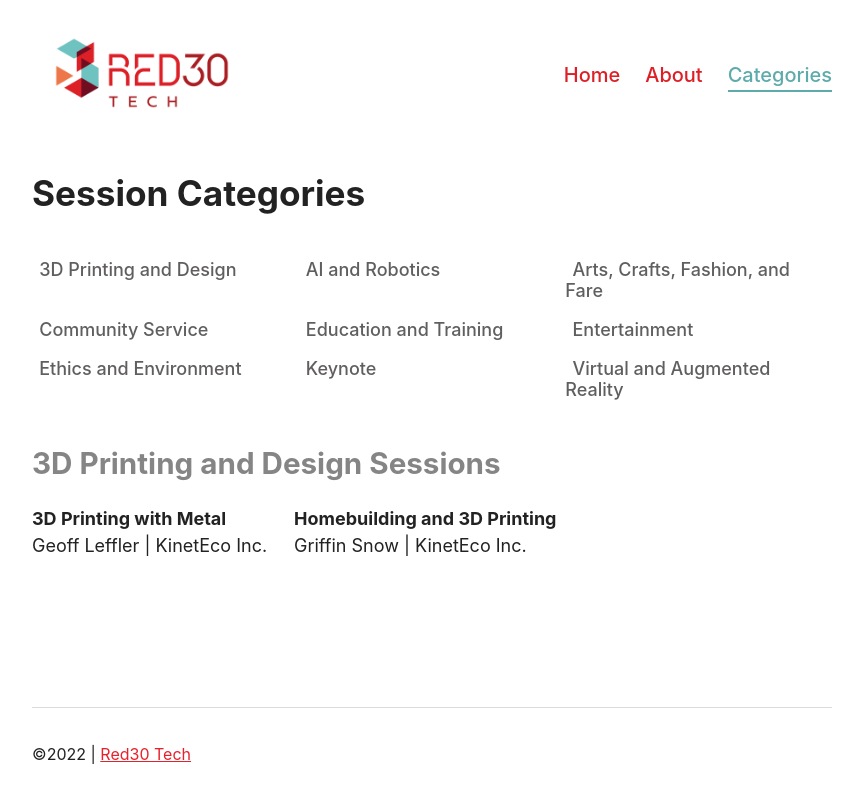
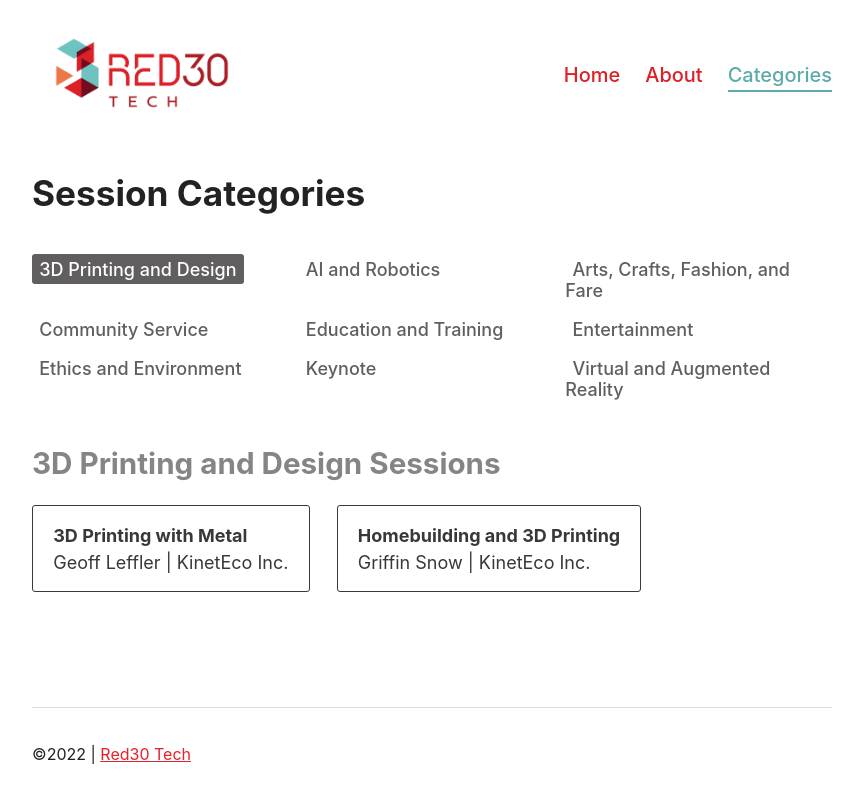
Before and after one commit to Anzhelika007/Courses, a React (Create React App) app in the folder 2-app-routes/: page /categories/3d-printing-and-design in a window 1280 px wide. Shown: the whole page, without its empty margins (208-1071 px from the left). Built offline with nearby package versions, Linux system fonts and the light colour scheme.

Commit message:
feat: add nested content

```diff
--- a/2-app-routes/src/components/App.js
+++ b/2-app-routes/src/components/App.js
@@ -8,10 +8,6 @@ import Header from "./Header";
 import Register from "./Register";
 import Session from "./Session";
 
-
-
-import logo from "../assets/red30-tech-logo.png";
-
 function App() {
   return (
     <div className="app">
@@ -21,7 +17,9 @@ function App() {
         <Route path="/" element={<Home title="Welcome to Red30 Tech"/>} />
         <Route path="about" element={<About />} />
         <Route path="categories" element={<Categories />}>
-          <Route path=":id" element={<Category />} />
+          <Route path=":catId" element={<Category />}>
+            <Route path=":sessionId" element={<Session />} />
+          </Route>
         </Route>
         <Route path="*" element={<h1 className="not-found">Page not found</h1>} />
       </Routes>
--- a/2-app-routes/src/components/Categories.js
+++ b/2-app-routes/src/components/Categories.js
@@ -1,4 +1,4 @@
-import { Outlet, Link } from "react-router-dom";
+import { Outlet, NavLink } from "react-router-dom";
 import { getCategories } from "../api";
 
 export default function Categories() {
@@ -12,7 +12,9 @@ export default function Categories() {
       <ul className="categories">
         {categories.map(cat => (
           <li key={cat.id}>
-            <Link to={cat.id}>{cat.name}</Link>
+            <NavLink  className={({ isActive }) =>
+                isActive ? "category-active" : null
+              } to={cat.id}>{cat.name}</NavLink>
           </li>
         ))}
       </ul>
--- a/2-app-routes/src/components/Category.js
+++ b/2-app-routes/src/components/Category.js
@@ -1,9 +1,9 @@
-import { useParams } from "react-router-dom";
+import { useParams, NavLink, Outlet } from "react-router-dom";
 import { getCategory } from "../api";
 
 export default function Category() {
-  const { id } = useParams();
-  const category = getCategory(id);
+  const { catId } = useParams();
+  const category = getCategory(catId);
 
   return (
     <>
@@ -11,11 +11,14 @@ export default function Category() {
       <ul className="session-list">
         {category?.sessions.map(session => (
           <li className="session">
-            <p className="session-name">{session.name}</p>
-            <p>{session.speaker.name} | {session.speaker.org}</p>
+            <NavLink to={session.id} className={({ isActive}) => isActive ? "session-active" : null}>
+              <p className="session-name">{session.name}</p>
+              <p>{session.speaker.name} | {session.speaker.org}</p>
+            </NavLink>
           </li>
         ))}
       </ul>
+      <Outlet />
     </>
   );
 }
--- a/2-app-routes/src/components/Session.js
+++ b/2-app-routes/src/components/Session.js
@@ -1,9 +1,9 @@
+import { useParams } from "react-router-dom";
 import { getSession } from "../api";
 
 export default function Session() {
   // Replace the placeholder catId and sessionId variables with a React Router Hook
-  const catId = "3d-printing-and-design";
-  const sessionId = "3d-printing-metal";
+  const {catId, sessionId} = useParams();
 
   const { name, desc, speaker } = getSession({ catId, sessionId });
 
```
